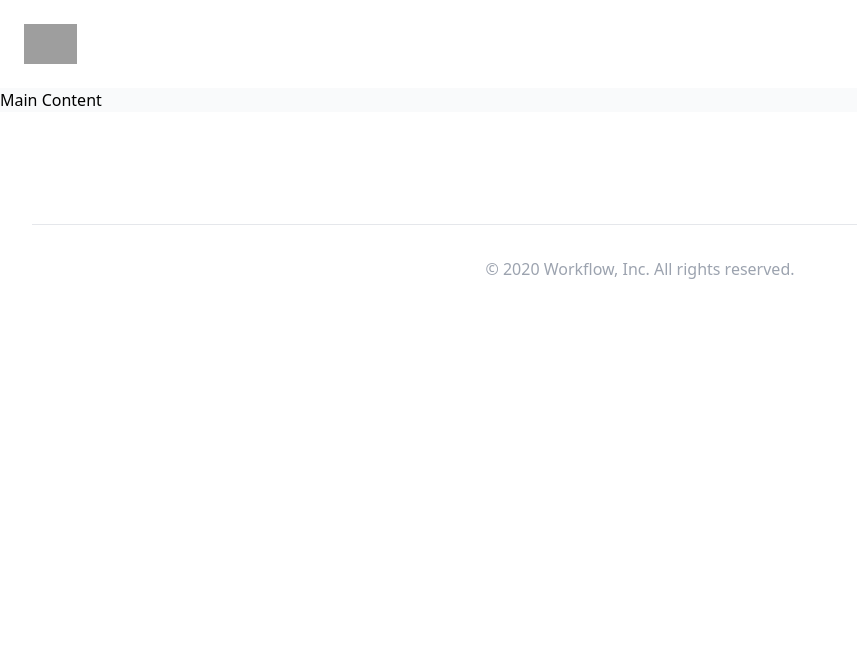
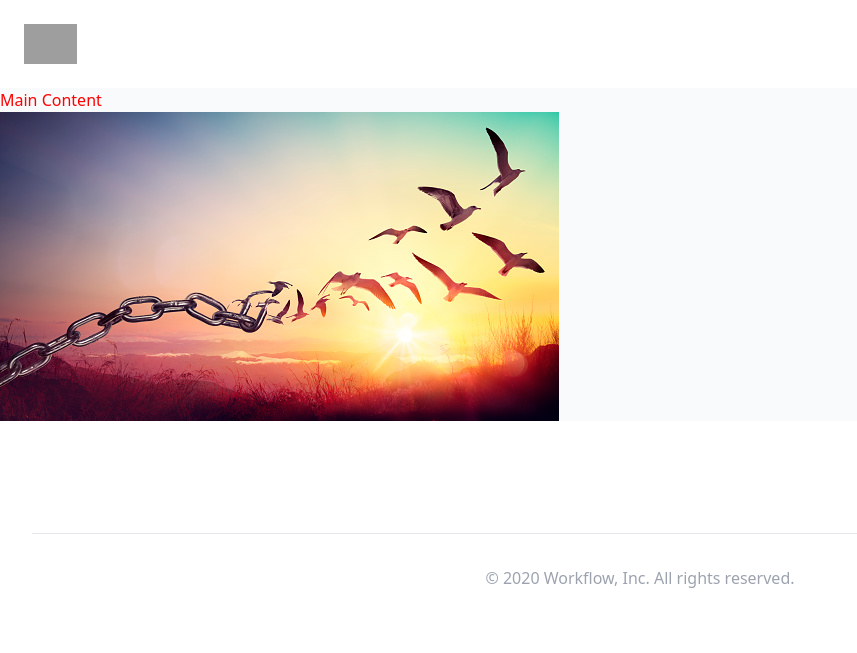
Before and after one commit to Apfirebolt/rkphic-school-website-in-django, a Django app: page / in a window 1280 px wide. Shown: the top 653 px of the page, without its empty margins (0-857 px from the left). Run offline with Django 3.2, Linux system fonts and the light colour scheme; some libraries are stand-ins or nearby versions; grey boxes are pictures that could not be loaded.

Commit message:
sample static files added, config changes

```diff
--- /dev/null
+++ b/static/css/styles.css
@@ -0,0 +1,3 @@
+.custom {
+    color: red;
+}
--- a/static/js/custom.js
+++ b/static/js/custom.js
@@ -1,3 +1,3 @@
-$(document).ready(function() {
-    console.log('Jquery ready')
+$(document).ready(function(){
+ console.log('Hello Jquery')
 });
--- a/templates/home.html
+++ b/templates/home.html
@@ -7,9 +7,10 @@
 {% block content %}
     <div class="relative bg-gray-50">
   <main class="lg:relative">
-      <p>
+      <p class="custom">
           Main Content
       </p>
+      <img src="{% static 'images/photo.jpg' %}" alt="something" >
   </main>
 </div>
 {% endblock %}
--- a/templates/partials/base.html
+++ b/templates/partials/base.html
@@ -8,6 +8,7 @@
     <link href="https://fonts.googleapis.com/css2?family=Lato&family=Nunito&family=PT+Sans&family=Roboto&display=swap" rel="stylesheet">
 
     <link rel="stylesheet" type="text/css" href="{% static 'css/font-awesome.min.css' %}">
+    <link rel="stylesheet" type="text/css" href="{% static 'css/styles.css' %}">
     <script src="https://cdn.tailwindcss.com"></script>
 </head>
 <body>
@@ -16,7 +17,7 @@
 
 {% endblock %}
 {% include 'partials/footer.html' %}
-<script src="{% static 'plugins/jquery/jquery.min.js' %}"></script>
+<script src="{% static 'js/jquery.min.js' %}"></script>
 <script src="{% static 'js/custom.js' %}"></script>
 </body>
 </html>
```
Also changed, not shown: static/images/photo.jpg (added), 1 other file.
